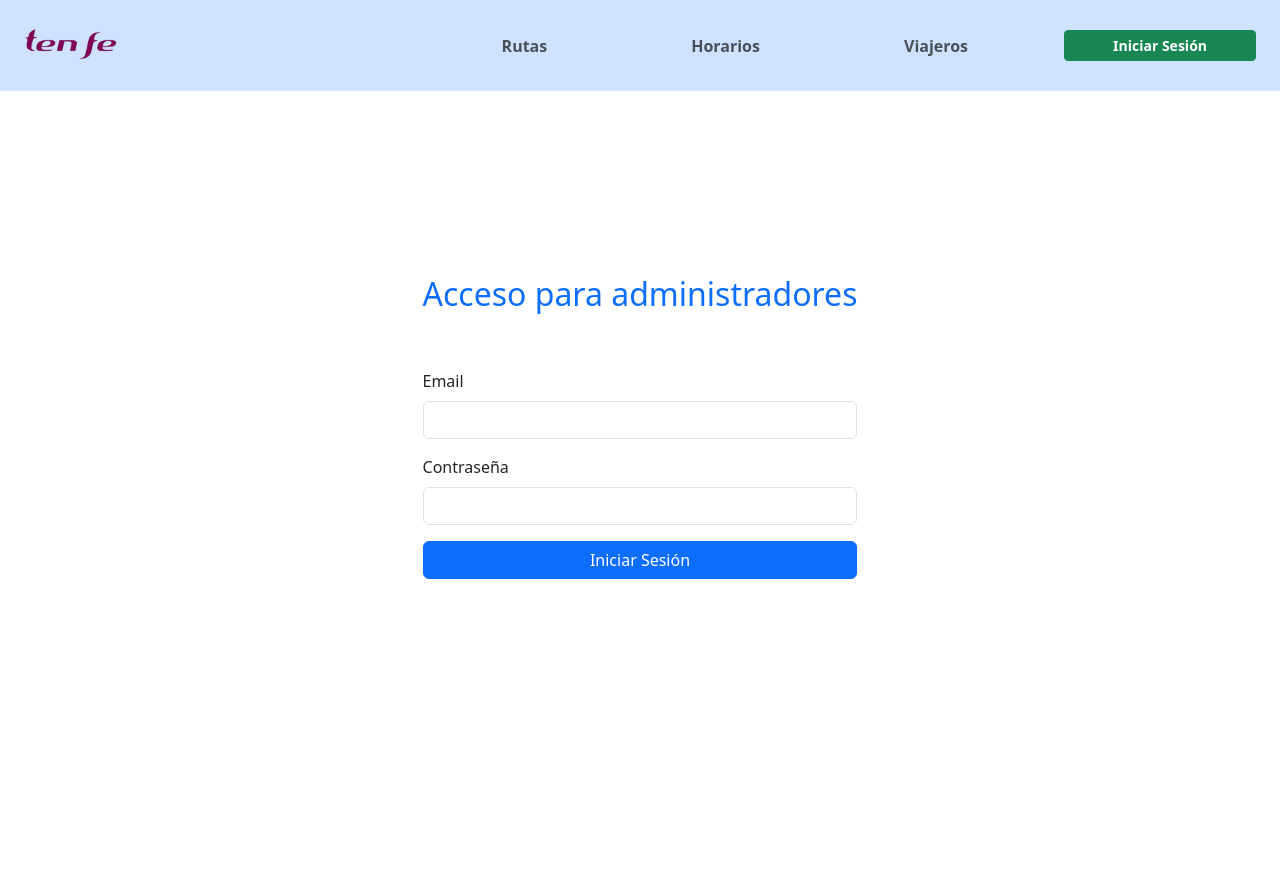
After one commit to AagieKLZ/ProjecteM7, a PHP site: page /login.php in a window 1280 px wide. The commit adds this page. Run offline with PHP 8.4, Linux system fonts and the light colour scheme.

Commit message:
Created login form

```diff
--- a/navbar.php
+++ b/components/navbar.php
@@ -17,9 +17,16 @@
                 <li class="nav-item col">
                     <a class="nav-link text-center fw-bold px-5 underline-on-hover" href="#">Viajeros</a>
                 </li>
-                <li class="nav-item col span-4">
-                    <button class="btn btn-success btn-sm text-center px-5 mt-1 text-nowrap fw-bold">Iniciar Sesión</button>
-                </li>
+                <?php
+                if (isset($_SESSION['user'])) {
+                    echo '<li class="nav-item col span-4">
+                    <a href="login.php" class="btn btn-success btn-sm text-center px-5 mt-1 text-nowrap fw-bold">Cerrar Sesión</a>
+                </li>';
+                } else {
+                    echo '<li class="nav-item col span-4">
+                    <a href="login.php" class="btn btn-success btn-sm text-center px-5 mt-1 text-nowrap fw-bold">Iniciar Sesión</a></li>';
+                }
+                ?>
             </ul>
 
         </div>
--- a/index.php
+++ b/index.php
@@ -14,7 +14,7 @@
 
 <body>
 
-    <?php include 'navbar.php'; ?>
+    <?php include 'components/navbar.php'; ?>
 
 </body>
 
--- /dev/null
+++ b/login.php
@@ -0,0 +1,36 @@
+<!DOCTYPE html>
+<html lang="en">
+
+<head>
+    <meta charset="UTF-8">
+    <meta http-equiv="X-UA-Compatible" content="IE=edge">
+    <meta name="viewport" content="width=device-width, initial-scale=1.0">
+    <title>Tenfe</title>
+    <link rel="stylesheet" href="bootstrap/css/bootstrap.min.css">
+    <script src="bootstrap/js/bootstrap.min.js"></script>
+    <link rel="stylesheet" href="styles.css">
+
+</head>
+
+<body>
+
+    <?php include 'components/navbar.php'; ?>
+    <div class="d-flex justify-content-center align-items-center" style="height: 100vh">
+        <form class="d-flex flex-column" style="margin-bottom: 8rem" action="lib/login.php" method="post">
+            <h2 class="text-primary">Acceso para administradores</h2>
+            <div class="mb-3 my-5">
+                <label for="email" class="form-label">Email</label>
+                <input type="email" name="username" class="form-control" id="email" aria-describedby="emailHelp">
+            </div>
+            <div class="mb-3">
+                <label for="pw" class="form-label">Contraseña</label>
+                <input type="password" name="password" class="form-control" id="pw">
+            </div>
+            <button type="submit" class="btn btn-primary">Iniciar Sesión</button>
+        </form>
+    </div>
+
+
+</body>
+
+</html>
```
Also changed, not shown: lib/login.php (added, +14 -0 lines).
